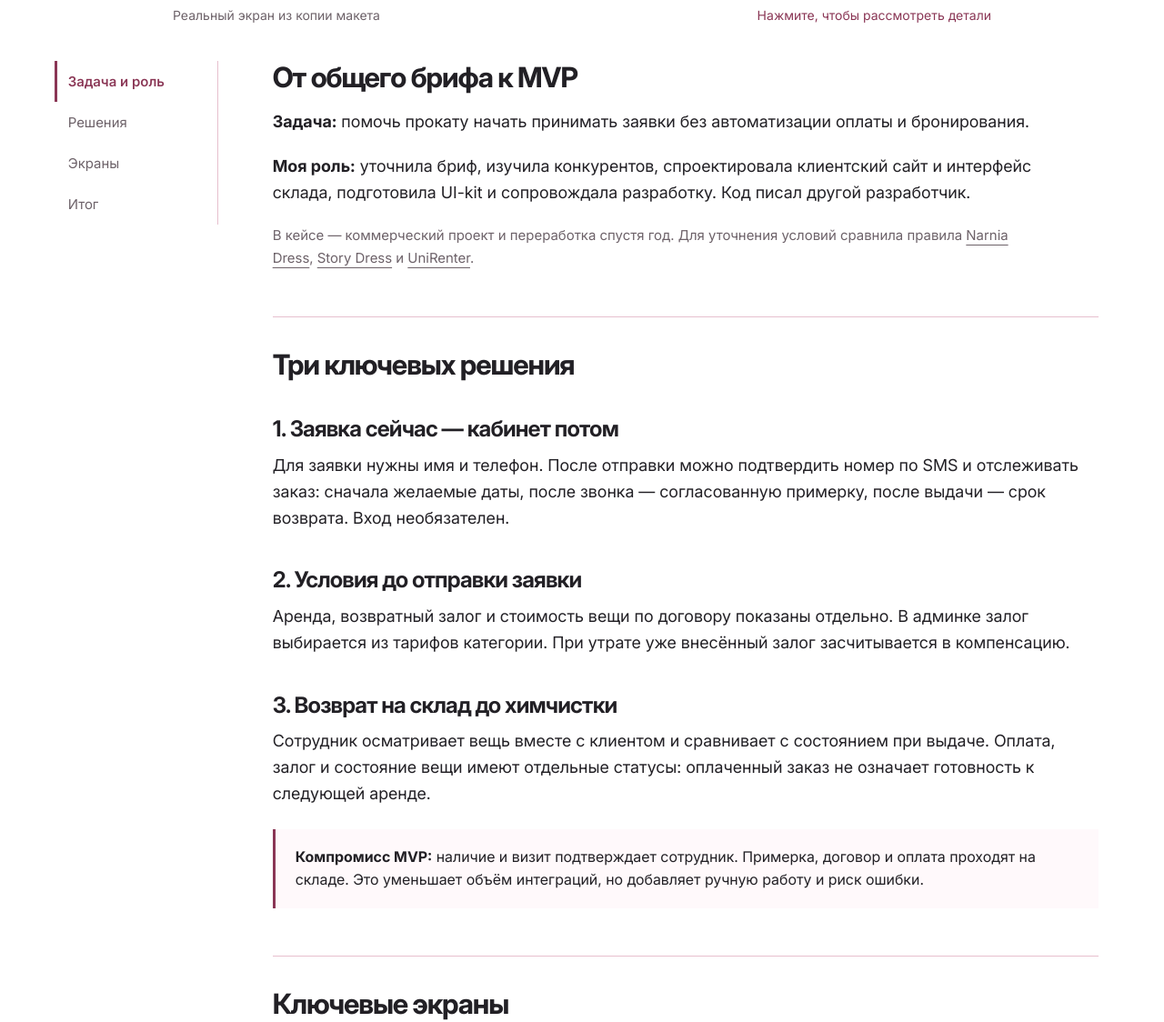
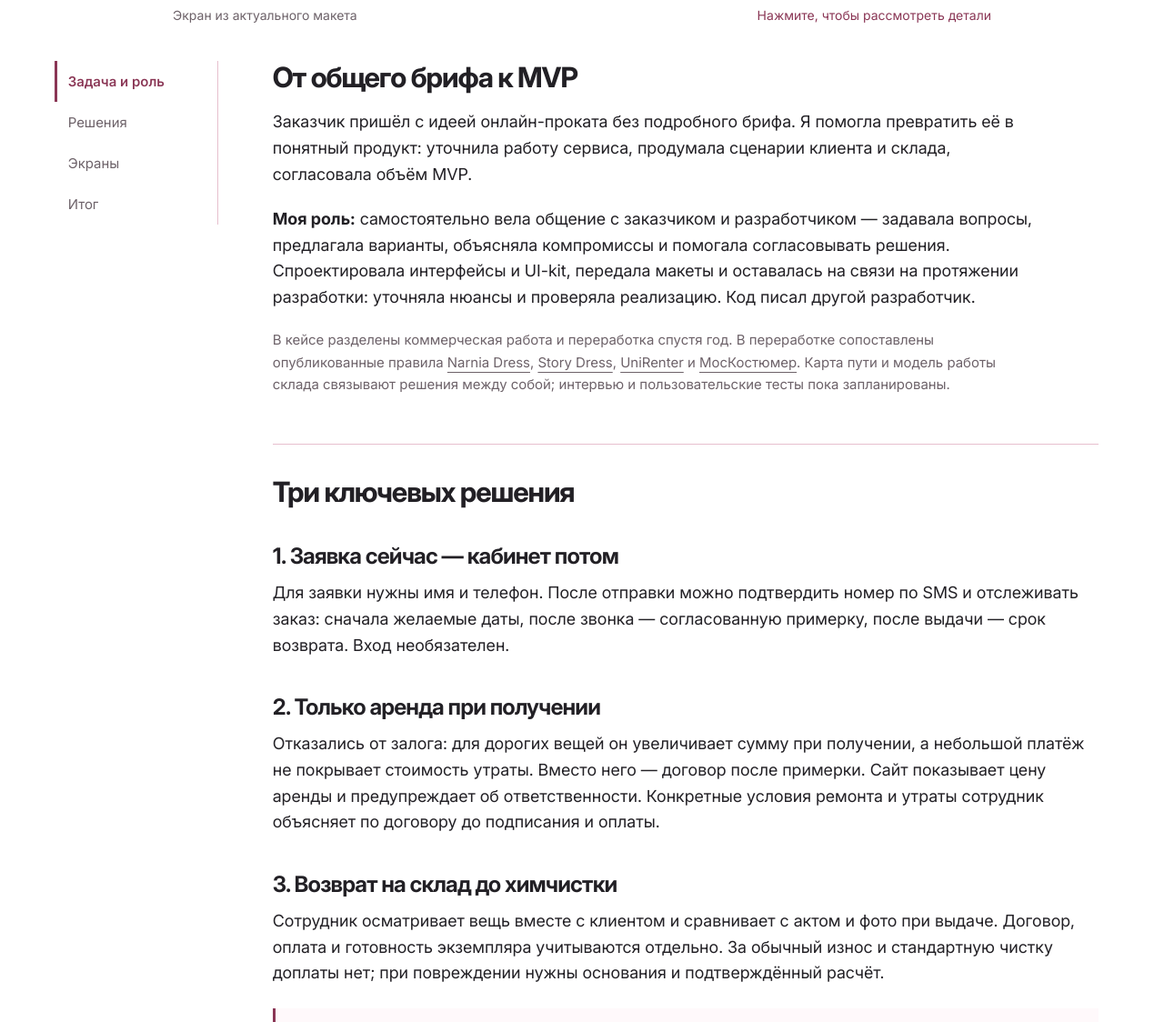
Before and after one commit to Dhelprat/portfolio, a website: page src/takely.html in a window 1280 px wide. Shown: the part 1104-2228 px from the top of the page at 91% size. Drawn offline with Linux system fonts and the light colour scheme; files whose address does not match are found by name.

Commit message:
Explain Takely no-deposit model and independent project ownership
Karina independently clarified the client idea, agreed the MVP and coordinated the client and developer throughout delivery. The revised case explains rental-only payment after fitting, contract-based responsibility and the untested tradeoffs without claiming business results.

```diff
--- a/src/takely.html
+++ b/src/takely.html
@@ -2,7 +2,7 @@
 <html lang="ru"><head>
 <meta charset="utf-8"><meta name="viewport" content="width=device-width,initial-scale=1,viewport-fit=cover">
 <title>Takely — кейс продуктового дизайна · Карина Лапенко</title>
-<meta name="description" content="Кейс Takely: MVP аренды одежды, исследование конкурентов, короткая заявка, прозрачный залог, интерфейс склада и возврат до химчистки. Роль и решения Карины Лапенко.">
+<meta name="description" content="Кейс Takely: от общей идеи заказчика к готовому сервису аренды. MVP, заявка без регистрации, аренда без залога, договор и работа склада. Роль Карины Лапенко.">
 <link rel="canonical" href="@@SITE_URL@@/takely.html"><meta property="og:type" content="article"><meta property="og:title" content="Takely — аренда начинается с понятной заявки"><meta property="og:description" content="Коммерческий кейс продуктового дизайна Карины Лапенко: клиентский путь, условия аренды и работа склада."><meta property="og:image" content="@@SITE_URL@@/assets/takely-cart.png"><meta property="og:locale" content="ru_RU">
 <meta name="theme-color" content="#F4DDE6"><link rel="icon" href="assets/favicon.png"><link rel="preload" href="assets/InterVariable.woff2" as="font" type="font/woff2" crossorigin><link rel="stylesheet" href="styles.css"><script src="site.js" defer></script>
 <noscript><style>@media(max-width:760px){.site-nav{display:flex}.menu-toggle{display:none}}</style></noscript>
@@ -18,16 +18,16 @@
 <dl class="case-meta"><div><dt>Роль</dt><dd>Продуктовый / UI-дизайнер</dd></div><div><dt>Формат</dt><dd>Коммерческий проект</dd></div><div><dt>Участие</dt><dd>Проектная работа в течение 6 месяцев</dd></div></dl>
 <p class="case-status">Разработка завершена: готовый продукт передан заказчику. Заказчик решил не продолжать работу над продуктом и не запускать его — бизнес-метрик нет.</p>
 <div class="case-actions"><a class="btn" href="@@FIGMA@@" target="_blank" rel="noopener noreferrer">Открыть Figma @@EXTERNAL@@</a><a class="btn outline" href="#screens">Смотреть экраны</a></div>
-<figure class="case-cover"><a class="image-link" href="assets/takely-cart.png" data-lightbox data-caption="Корзина — аренда, залог и сумма к оплате на складе" aria-label="Увеличить экран корзины" aria-haspopup="dialog"><picture><source type="image/webp" srcset="assets/takely-cart-480.webp 480w, assets/takely-cart-960.webp 960w, assets/takely-cart-1440.webp 1440w" sizes="(max-width:760px) calc(100vw - 40px), 900px"><img src="assets/takely-cart.png" width="1440" height="1024" alt="Корзина Takely с отдельными суммами аренды, возвратного залога и оплаты на складе" fetchpriority="high"></picture></a><figcaption class="figure-note"><span>Реальный экран из копии макета</span><span>Нажмите, чтобы рассмотреть детали</span></figcaption></figure>
+<figure class="case-cover"><a class="image-link" href="assets/takely-cart.png" data-lightbox data-caption="Корзина — стоимость аренды и оплата после примерки" aria-label="Увеличить экран корзины" aria-haspopup="dialog"><picture><source type="image/webp" srcset="assets/takely-cart-480.webp 480w, assets/takely-cart-960.webp 960w, assets/takely-cart-1440.webp 1440w" sizes="(max-width:760px) calc(100vw - 40px), 900px"><img src="assets/takely-cart.png" width="1440" height="1024" alt="Корзина Takely с ценой аренды двух вещей без залога и оплатой на складе после примерки" fetchpriority="high"></picture></a><figcaption class="figure-note"><span>Экран из актуального макета</span><span>Нажмите, чтобы рассмотреть детали</span></figcaption></figure>
 </section>
 <div class="case-layout container">
 <nav class="contents" aria-label="Содержание кейса"><a class="is-active" href="#context" aria-current="location">Задача и роль</a><a href="#decisions">Решения</a><a href="#screens">Экраны</a><a href="#result">Итог</a></nav>
 <div class="case-content">
 <section class="case-section" id="context" aria-labelledby="context-title">
 <h2 id="context-title">От общего брифа к MVP</h2>
-<p><strong>Задача:</strong> помочь прокату начать принимать заявки без автоматизации оплаты и бронирования.</p>
-<p><strong>Моя роль:</strong> уточнила бриф, изучила конкурентов, спроектировала клиентский сайт и интерфейс склада, подготовила UI-kit и сопровождала разработку. Код писал другой разработчик.</p>
-<p class="small muted">В кейсе — коммерческий проект и переработка спустя год. Для уточнения условий сравнила правила <a href="https://narnia-dress.com/" target="_blank" rel="noopener noreferrer">Narnia Dress</a>, <a href="https://storydress.ru/rental-terms/" target="_blank" rel="noopener noreferrer">Story Dress</a> и <a href="https://waf.unirenter.ru/" target="_blank" rel="noopener noreferrer">UniRenter</a>.</p>
+<p>Заказчик пришёл с идеей онлайн-проката без подробного брифа. Я помогла превратить её в понятный продукт: уточнила работу сервиса, продумала сценарии клиента и склада, согласовала объём MVP.</p>
+<p><strong>Моя роль:</strong> самостоятельно вела общение с заказчиком и разработчиком — задавала вопросы, предлагала варианты, объясняла компромиссы и помогала согласовывать решения. Спроектировала интерфейсы и UI-kit, передала макеты и оставалась на связи на протяжении разработки: уточняла нюансы и проверяла реализацию. Код писал другой разработчик.</p>
+<p class="small muted">В кейсе разделены коммерческая работа и переработка спустя год. В переработке сопоставлены опубликованные правила <a href="https://narnia-dress.com/" target="_blank" rel="noopener noreferrer">Narnia Dress</a>, <a href="https://storydress.ru/rental-terms/" target="_blank" rel="noopener noreferrer">Story Dress</a>, <a href="https://waf.unirenter.ru/" target="_blank" rel="noopener noreferrer">UniRenter</a> и <a href="https://moskostumer.ru/oferta/" target="_blank" rel="noopener noreferrer">МосКостюмер</a>. Карта пути и модель работы склада связывают решения между собой; интервью и пользовательские тесты пока запланированы.</p>
 </section>
 <section class="case-section" id="decisions" aria-labelledby="decisions-title">
 <h2 id="decisions-title">Три ключевых решения</h2>
@@ -36,14 +36,14 @@
 <p>Для заявки нужны имя и телефон. После отправки можно подтвердить номер по SMS и отслеживать заказ: сначала желаемые даты, после звонка — согласованную примерку, после выдачи — срок возврата. Вход необязателен.</p>
 </article>
 <article class="decision">
-<h3>2. Условия до отправки заявки</h3>
-<p>Аренда, возвратный залог и стоимость вещи по договору показаны отдельно. В админке залог выбирается из тарифов категории. При утрате уже внесённый залог засчитывается в компенсацию.</p>
+<h3>2. Только аренда при получении</h3>
+<p>Отказались от залога: для дорогих вещей он увеличивает сумму при получении, а небольшой платёж не покрывает стоимость утраты. Вместо него — договор после примерки. Сайт показывает цену аренды и предупреждает об ответственности. Конкретные условия ремонта и утраты сотрудник объясняет по договору до подписания и оплаты.</p>
 </article>
 <article class="decision">
 <h3>3. Возврат на склад до химчистки</h3>
-<p>Сотрудник осматривает вещь вместе с клиентом и сравнивает с состоянием при выдаче. Оплата, залог и состояние вещи имеют отдельные статусы: оплаченный заказ не означает готовность к следующей аренде.</p>
+<p>Сотрудник осматривает вещь вместе с клиентом и сравнивает с актом и фото при выдаче. Договор, оплата и готовность экземпляра учитываются отдельно. За обычный износ и стандартную чистку доплаты нет; при повреждении нужны основания и подтверждённый расчёт.</p>
 </article>
-<div class="case-note"><p><strong>Компромисс MVP:</strong> наличие и визит подтверждает сотрудник. Примерка, договор и оплата проходят на складе. Это уменьшает объём интеграций, но добавляет ручную работу и риск ошибки.</p></div>
+<div class="case-note"><p><strong>Компромисс MVP:</strong> наличие и визит подтверждает сотрудник. Это сокращает объём интеграций, но добавляет ручную работу. Отказ от залога уменьшает платёж при получении, сохраняя для бизнеса риск последующего взыскания ущерба. Влияние на отказы ещё нужно проверить.</p></div>
 </section>
 <section class="case-section" id="screens" aria-labelledby="screens-title">
 <h2 id="screens-title">Ключевые экраны</h2>
```
